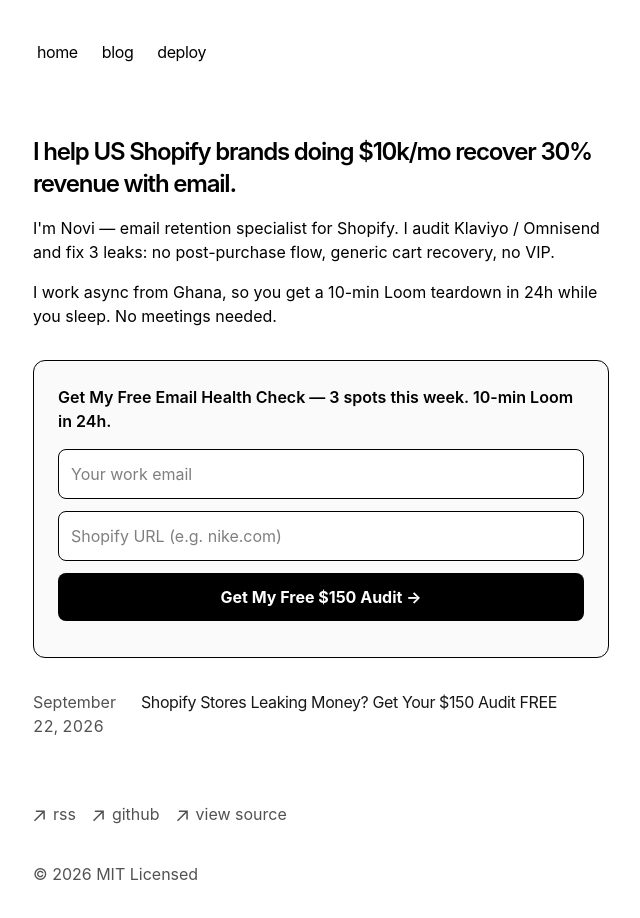
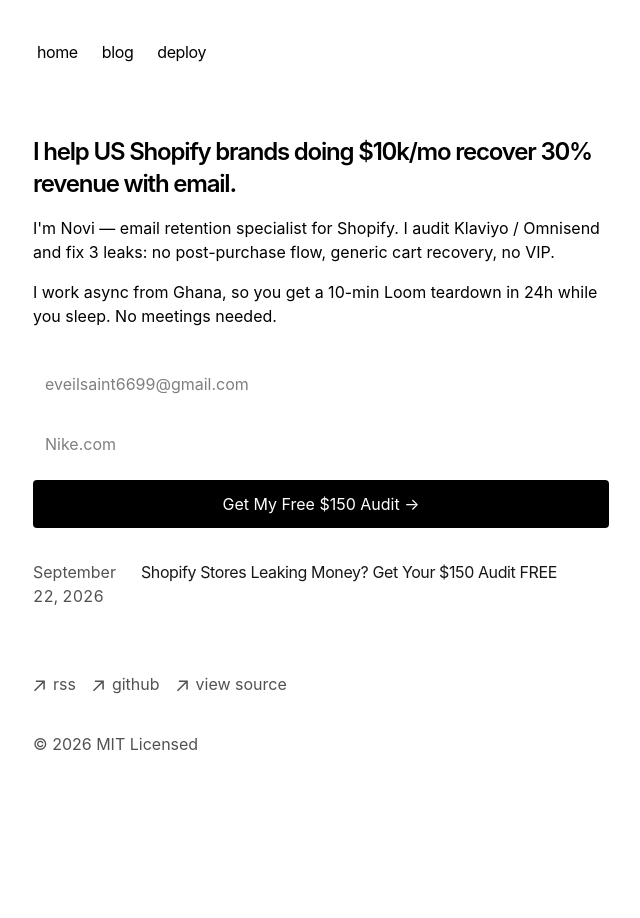
Before and after one commit to NOVI-I6699-cmd/portfolio-starter-kit, a Next.js app: page / in a window 1280 px wide. Shown: the top 918 px of the page, without its empty margins (319-959 px from the left). After the commit the page ends 820 px from the top, so only its background shows below. Built offline with nearby package versions, Linux system fonts and the light colour scheme.

Commit message:
Update AuditForm.tsx

```diff
--- a/app/components/AuditForm.tsx
+++ b/app/components/AuditForm.tsx
@@ -4,39 +4,40 @@
 export default function AuditForm() {
   const [email, setEmail] = useState('')
   const [store, setStore] = useState('')
-  const [status, setStatus] = useState('')
+  const [status, setStatus] = useState('idle')
+  const [error, setError] = useState('')
 
-  const handleSubmit = async (e: any) => {
+  const handleSubmit = async (e: React.FormEvent) => {
     e.preventDefault()
-    setStatus('Sending...')
+    setStatus('loading')
+    setError('')
     try {
+      console.log('Submitting', email, store)
       const res = await fetch('/api/subscribe', {
         method: 'POST',
-        headers: {'Content-Type': 'application/json'},
-        body: JSON.stringify({ email, store })
+        headers: { 'Content-Type': 'application/json' },
+        body: JSON.stringify({ email, store }),
       })
       const data = await res.json()
-      if (res.ok) {
-        setStatus('Sent ✓ Check email! Loom in 24h')
-        setEmail('')
-        setStore('')
-      } else {
-        setStatus('Error: ' + data.error)
-      }
-    } catch {
-      setStatus('Error, try again')
+      console.log('API returned', res.status, data)
+      if (!res.ok) throw new Error(data.error || 'API error')
+      setStatus('success')
+    } catch (err: any) {
+      console.error(err)
+      setError(err.message || 'Error, try again')
+      setStatus('error')
     }
   }
 
   return (
-    <div className="p-6 border rounded-xl bg-neutral-50 dark:bg-neutral-900">
-      <h3 className="font-semibold mb-4">Get My Free Email Health Check — 3 spots this week. 10-min Loom in 24h.</h3>
-      <form onSubmit={handleSubmit} className="space-y-3">
-        <input type="email" value={email} onChange={(e) => setEmail(e.target.value)} placeholder="Your work email" required className="w-full p-3 border rounded-lg bg-white text-black" />
-        <input type="text" value={store} onChange={(e) => setStore(e.target.value)} placeholder="Shopify URL (e.g. nike.com)" required className="w-full p-3 border rounded-lg bg-white text-black" />
-        <button type="submit" className="w-full bg-black text-white p-3 rounded-lg font-bold">Get My Free $150 Audit →</button>
-        <p className="text-sm text-green-600">{status}</p>
-      </form>
-    </div>
+    <form onSubmit={handleSubmit} className="flex flex-col gap-3">
+      <input type="email" required value={email} onChange={e=>setEmail(e.target.value)} placeholder="eveilsaint6699@gmail.com" className="p-3 rounded text-black" />
+      <input type="text" value={store} onChange={e=>setStore(e.target.value)} placeholder="Nike.com" className="p-3 rounded text-black" />
+      <button type="submit" disabled={status==='loading'} className="bg-black text-white p-3 rounded">
+        {status==='loading' ? 'Sending...' : 'Get My Free $150 Audit →'}
+      </button>
+      {status==='success' && <p className="text-green-400">Sent ✓ Check email! Loom in 24h</p>}
+      {status==='error' && <p className="text-red-400">{error}</p>}
+    </form>
   )
 }
```
